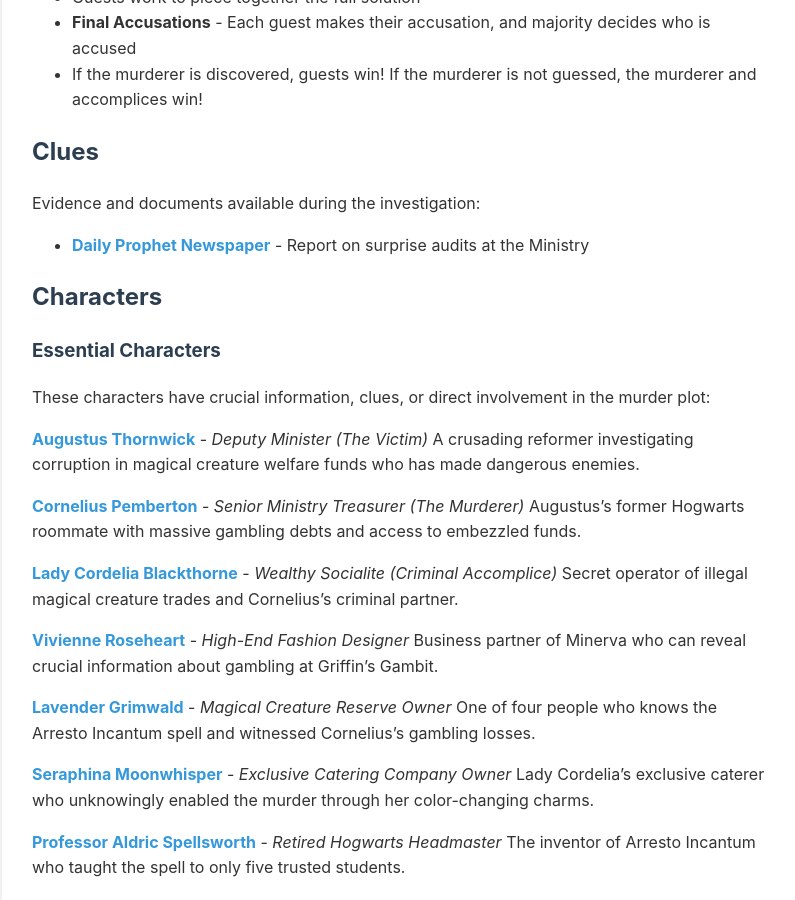
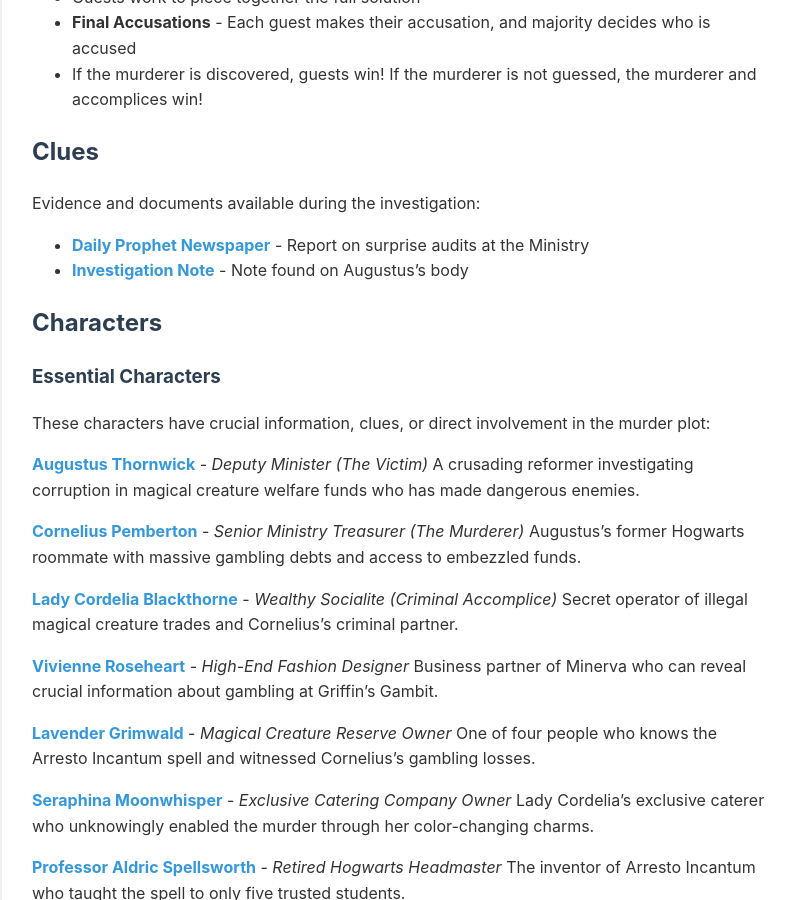
Before and after one commit to msiebert/harry-potter-murder-mystery, a Jekyll site: the page built from index.md, in a window 1280 px wide and 900 px high, scrolled down 1194 px. Shown: the whole window, without its empty margins (238-1033 px from the left). Built offline with Jekyll 4.4.1, drawn with Linux system fonts in a browser that asks for light colours.

Commit message:
add augustus's note

```diff
--- a/index.md
+++ b/index.md
@@ -45,6 +45,7 @@ Initially appearing to be poisoned by a doctored glass of Firewhisky, magical ex
 Evidence and documents available during the investigation:
 
 - **[Daily Prophet Newspaper](clues/daily_prophet_newspaper.pdf)** - Report on surprise audits at the Ministry
+- **[Investigation Note](clues/augustus_investigation_note.pdf)** - Note found on Augustus's body
 
 ## Characters
 
```
Also changed, not shown: 1 other file.
